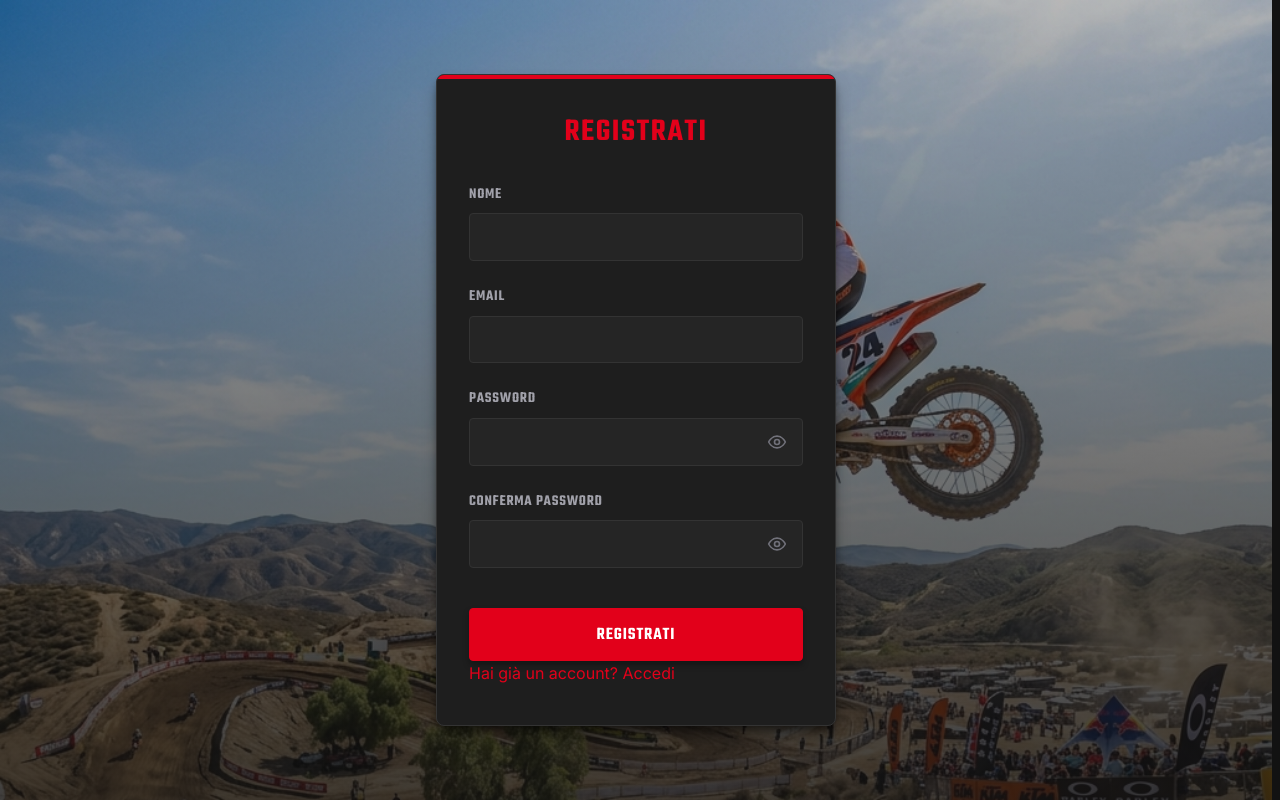
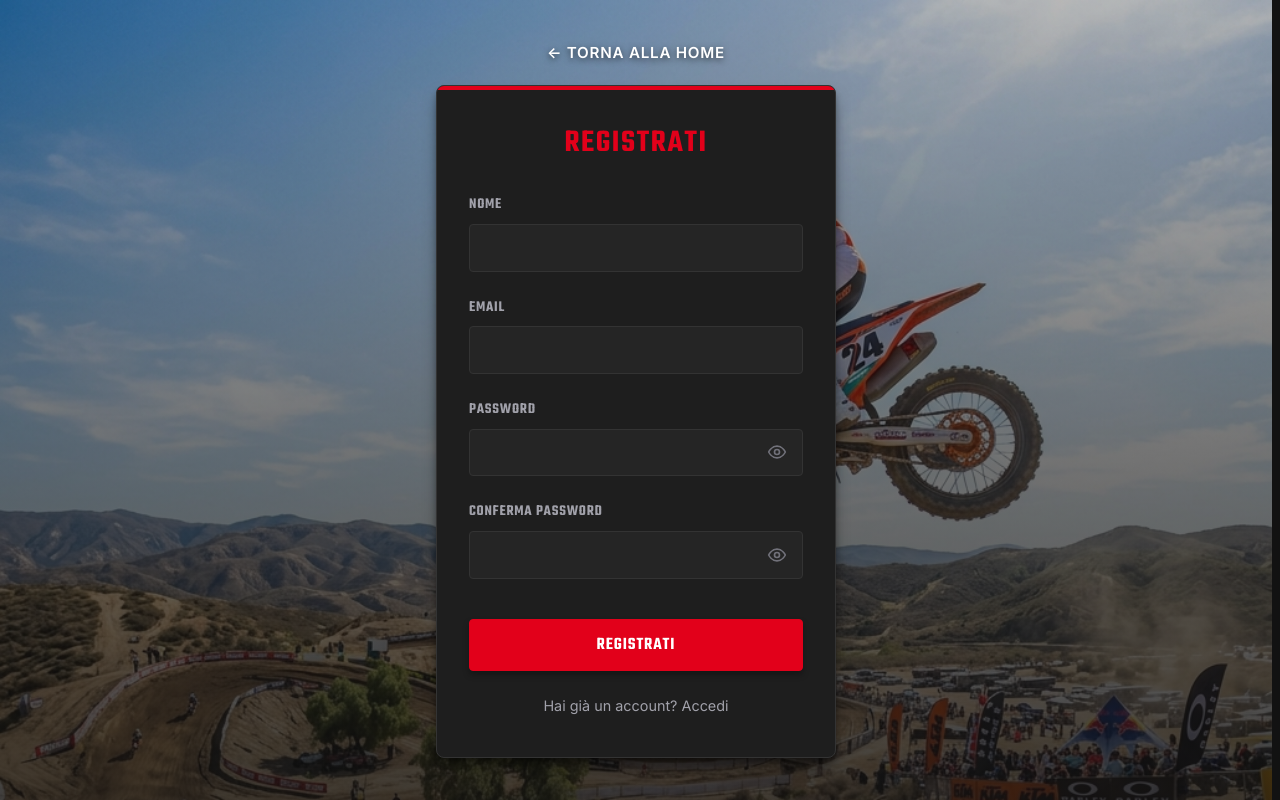
Before and after one commit to francesco-cassese/mx_track_and_bike_manager, a React (Vite) app in the folder apps/frontend/: page /register in a window 1280 px wide. Built offline with nearby package versions, Linux system fonts and the light colour scheme; no server answers.

Commit message:
feat(frontend): add back-to-home link on login and register pages

```diff
--- a/apps/frontend/src/pages/LoginPage.jsx
+++ b/apps/frontend/src/pages/LoginPage.jsx
@@ -50,6 +50,7 @@ function LoginPage() {
 
     return (
         <div className={styles.authPage}>
+            <Link to="/" className={styles.backLink}>&larr; Torna alla home</Link>
             <div className={styles.authCard}>
                 <h1>Accedi</h1>
                 <div aria-live="polite">
@@ -79,7 +80,7 @@ function LoginPage() {
                     <button type="submit" className={styles.submitButton} disabled={isSubmitting}>
                         {isSubmitting ? "Accesso in corso..." : "Accedi"}
                     </button>
-                    <Link to="/register">Non hai un account? Registrati</Link>
+                    <Link to="/register" className={styles.switchLink}>Non hai un account? Registrati</Link>
                 </form>
             </div>
         </div>
--- a/apps/frontend/src/pages/LoginPage.module.css
+++ b/apps/frontend/src/pages/LoginPage.module.css
@@ -1,8 +1,12 @@
+/* Layout pagina
+   ========================================================================== */
 .authPage {
     min-height: 100vh;
     display: flex;
+    flex-direction: column;
     align-items: center;
     justify-content: center;
+    gap: 1.25rem;
     padding: 1.5rem;
     box-sizing: border-box;
     background-image: linear-gradient(rgba(18, 18, 18, 0.3), rgba(18, 18, 18, 0.8)), url('/bg-auth.jpg');
@@ -11,6 +15,29 @@
     background-attachment: fixed;
 }
 
+/* Link di ritorno alla landing page
+   ========================================================================== */
+.backLink {
+    display: inline-flex;
+    align-items: center;
+    gap: 0.4rem;
+    color: var(--text-primary);
+    font-size: 0.95rem;
+    font-weight: 600;
+    text-transform: uppercase;
+    letter-spacing: 0.05em;
+    text-decoration: none;
+    text-shadow: 0 2px 6px rgba(0, 0, 0, 0.6);
+    transition: all var(--transition-fast);
+}
+
+.backLink:hover {
+    color: var(--color-primary);
+    transform: translateX(-4px);
+}
+
+/* Card autenticazione
+   ========================================================================== */
 .authCard {
     width: 100%;
     max-width: 400px;
@@ -43,6 +70,8 @@
     letter-spacing: 0.05em;
 }
 
+/* Banner errori
+   ========================================================================== */
 .errorBanner {
     color: var(--text-on-primary);
     background-color: var(--color-danger);
@@ -53,6 +82,8 @@
     font-weight: 500;
 }
 
+/* Pulsante di invio
+   ========================================================================== */
 .submitButton {
     width: 100%;
     padding: 0.8rem;
@@ -68,7 +99,7 @@
     cursor: pointer;
     transition: all var(--transition-fast);
     margin-top: 1rem;
-    box-shadow: 0 4px 6px rgba(0,0,0,0.3);
+    box-shadow: 0 4px 6px rgba(0, 0, 0, 0.3);
 }
 
 .submitButton:hover:not(:disabled) {
@@ -85,11 +116,28 @@
     box-shadow: none;
 }
 
+/* Link di cambio pagina
+   ========================================================================== */
+.switchLink {
+    display: block;
+    margin-top: 24px;
+    text-align: center;
+    font-size: 0.9rem;
+    color: var(--text-secondary);
+}
+
+/* Responsive
+   ========================================================================== */
 @media (max-width: 480px) {
     .authPage {
         padding: 0;
+        gap: 0;
         align-items: flex-start;
         background: var(--bg-base);
+    }
+
+    .backLink {
+        margin: 1rem 0 -0.5rem 1.25rem;
     }
 
     .authCard {
--- a/apps/frontend/src/pages/RegisterPage.jsx
+++ b/apps/frontend/src/pages/RegisterPage.jsx
@@ -67,6 +67,7 @@ function RegisterPage() {
 
     return (
         <div className={styles.authPage}>
+            <Link to="/" className={styles.backLink}>&larr; Torna alla home</Link>
             <div className={styles.authCard}>
                 <h1>Registrati</h1>
                 <div aria-live="polite">
@@ -118,7 +119,7 @@ function RegisterPage() {
                     <button type="submit" className={styles.submitButton} disabled={isSubmitting}>
                         {isSubmitting ? "Registrazione in corso..." : "Registrati"}
                     </button>
-                    <Link to="/login">Hai già un account? Accedi</Link>
+                    <Link to="/login" className={styles.switchLink}>Hai già un account? Accedi</Link>
                 </form>
             </div>
         </div>
--- a/apps/frontend/src/pages/RegisterPage.module.css
+++ b/apps/frontend/src/pages/RegisterPage.module.css
@@ -1,8 +1,12 @@
+/* Layout pagina
+   ========================================================================== */
 .authPage {
     min-height: 100vh;
     display: flex;
+    flex-direction: column;
     align-items: center;
     justify-content: center;
+    gap: 1.25rem;
     padding: 1.5rem;
     box-sizing: border-box;
     background-image: linear-gradient(rgba(18, 18, 18, 0.3), rgba(18, 18, 18, 0.8)), url('/bg-auth.jpg');
@@ -11,6 +15,29 @@
     background-attachment: fixed;
 }
 
+/* Link di ritorno alla landing page
+   ========================================================================== */
+.backLink {
+    display: inline-flex;
+    align-items: center;
+    gap: 0.4rem;
+    color: var(--text-primary);
+    font-size: 0.95rem;
+    font-weight: 600;
+    text-transform: uppercase;
+    letter-spacing: 0.05em;
+    text-decoration: none;
+    text-shadow: 0 2px 6px rgba(0, 0, 0, 0.6);
+    transition: all var(--transition-fast);
+}
+
+.backLink:hover {
+    color: var(--color-primary);
+    transform: translateX(-4px);
+}
+
+/* Card autenticazione
+   ========================================================================== */
 .authCard {
     width: 100%;
     max-width: 400px;
@@ -43,6 +70,8 @@
     letter-spacing: 0.05em;
 }
 
+/* Banner errori
+   ========================================================================== */
 .errorBanner {
     color: var(--text-on-primary);
     background-color: var(--color-danger);
@@ -53,6 +82,8 @@
     font-weight: 500;
 }
 
+/* Pulsante di invio
+   ========================================================================== */
 .submitButton {
     width: 100%;
     padding: 0.8rem;
@@ -85,11 +116,28 @@
     box-shadow: none;
 }
 
+/* Link di cambio pagina
+   ========================================================================== */
+.switchLink {
+    display: block;
+    margin-top: 24px;
+    text-align: center;
+    font-size: 0.9rem;
+    color: var(--text-secondary);
+}
+
+/* Responsive
+   ========================================================================== */
 @media (max-width: 480px) {
     .authPage {
         padding: 0;
+        gap: 0;
         align-items: flex-start;
         background: var(--bg-base);
+    }
+
+    .backLink {
+        margin: 1rem 0 -0.5rem 1.25rem;
     }
 
     .authCard {
```
